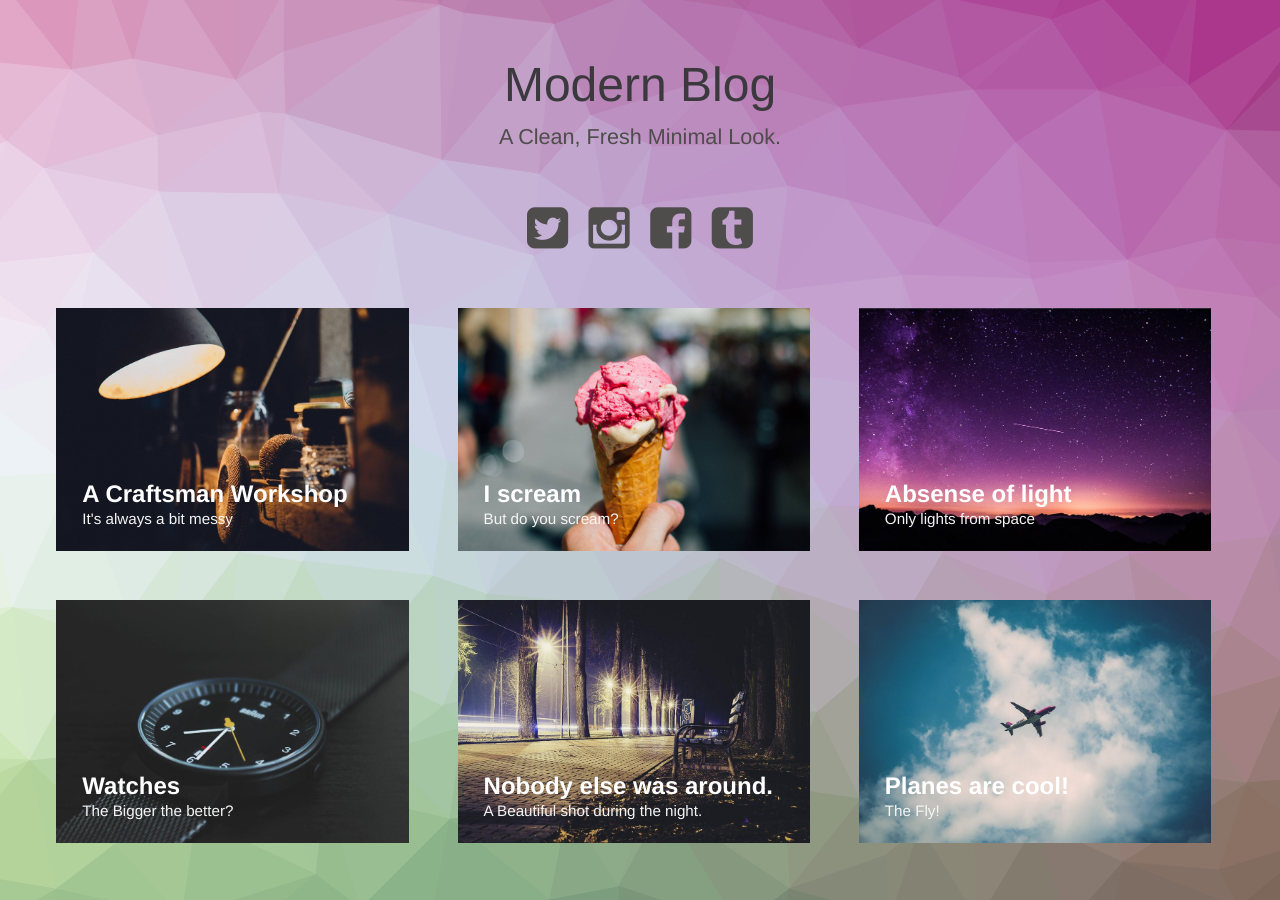
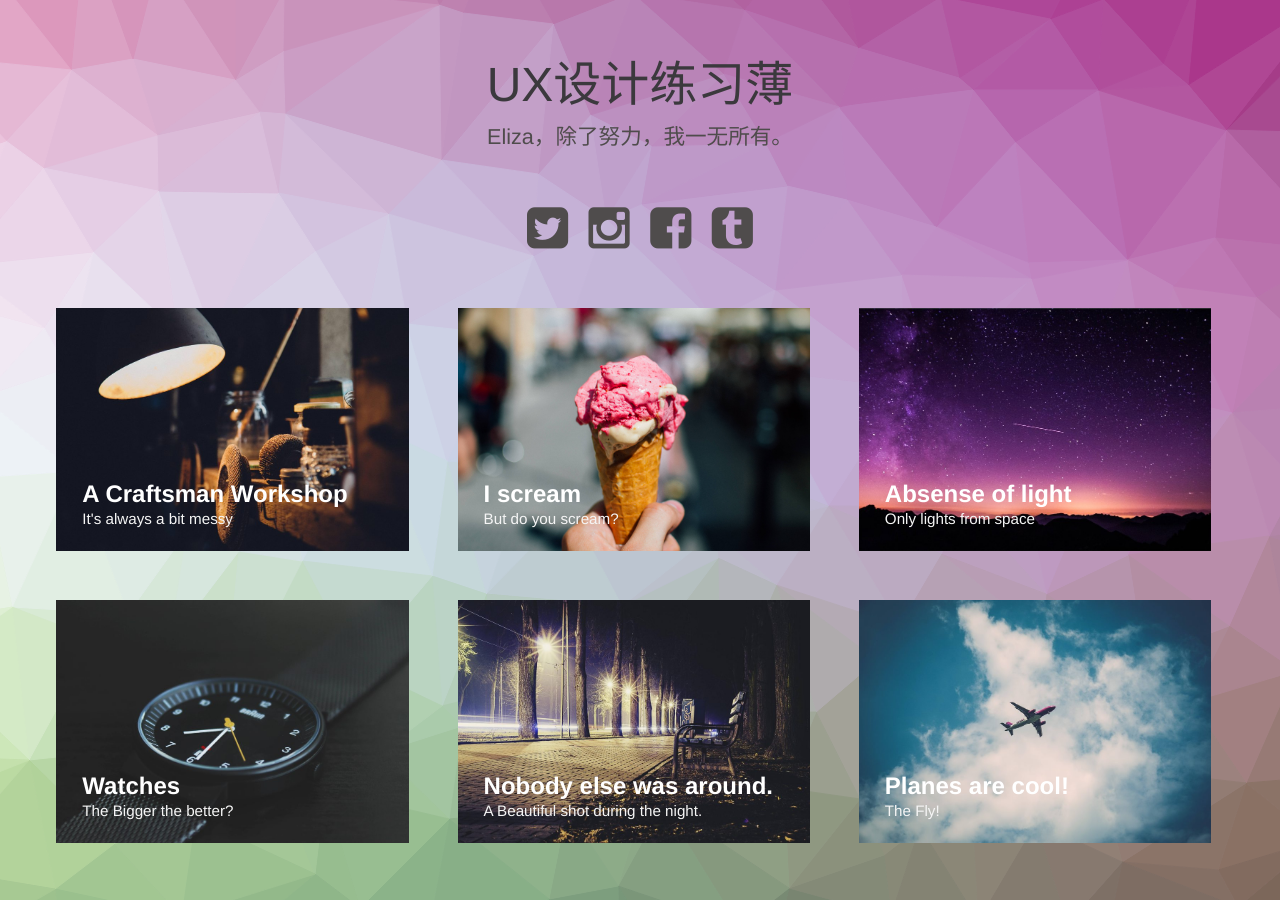
Before and after one commit to eliza9/eliza9.github.io, a Jekyll site: the page built from index.html, in a window 1280 px wide. Built offline with Jekyll 4.4.1, drawn with Linux system fonts in a browser that asks for light colours.

Commit message:
Update index.html

```diff
--- a/index.html
+++ b/index.html
@@ -28,7 +28,7 @@ layout: compress
 <body class="body">
 <div class="container">
     <header class="header">
-        <h1>Modern Blog<span>A Clean, Fresh Minimal Look.</span></h1>
+        <h1>UX设计练习薄<span>Eliza，除了努力，我一无所有。</span></h1>
         <nav class="links">
             <a href="#"><i class="fa fa-twitter-square fa-3x"></i></a>
             <a href="#"><i class="fa fa-instagram fa-3x"></i></a>
```
